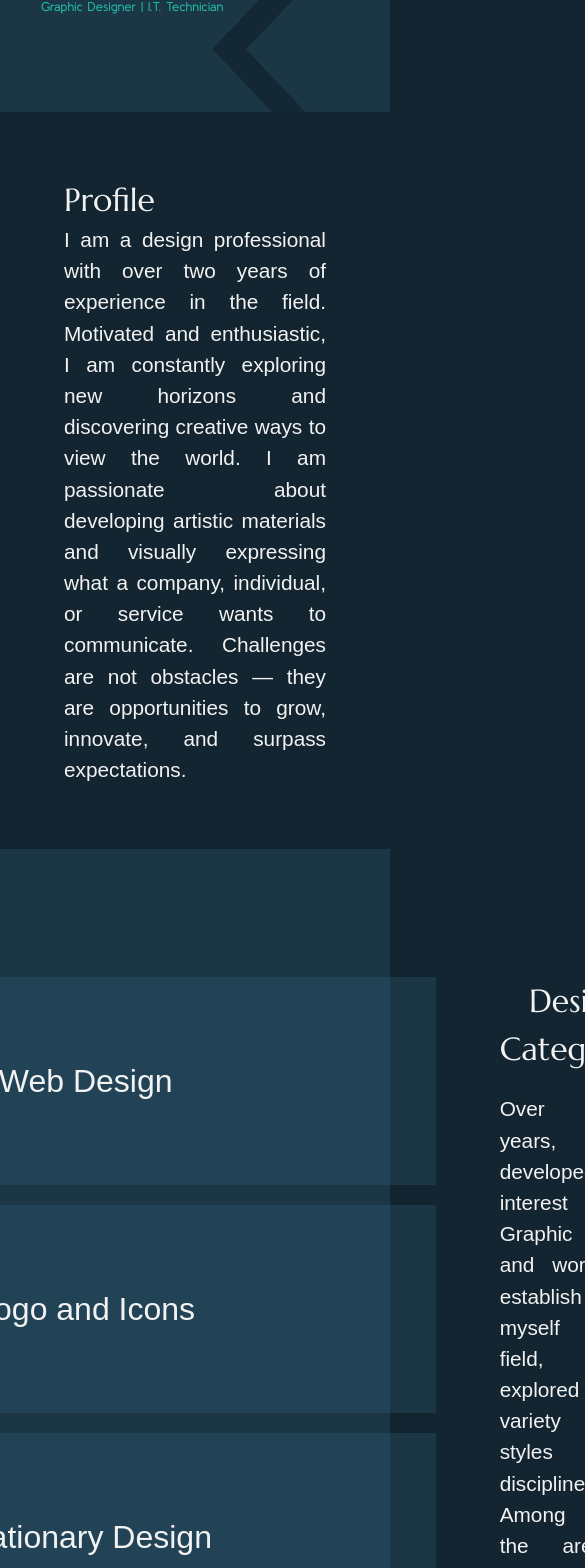
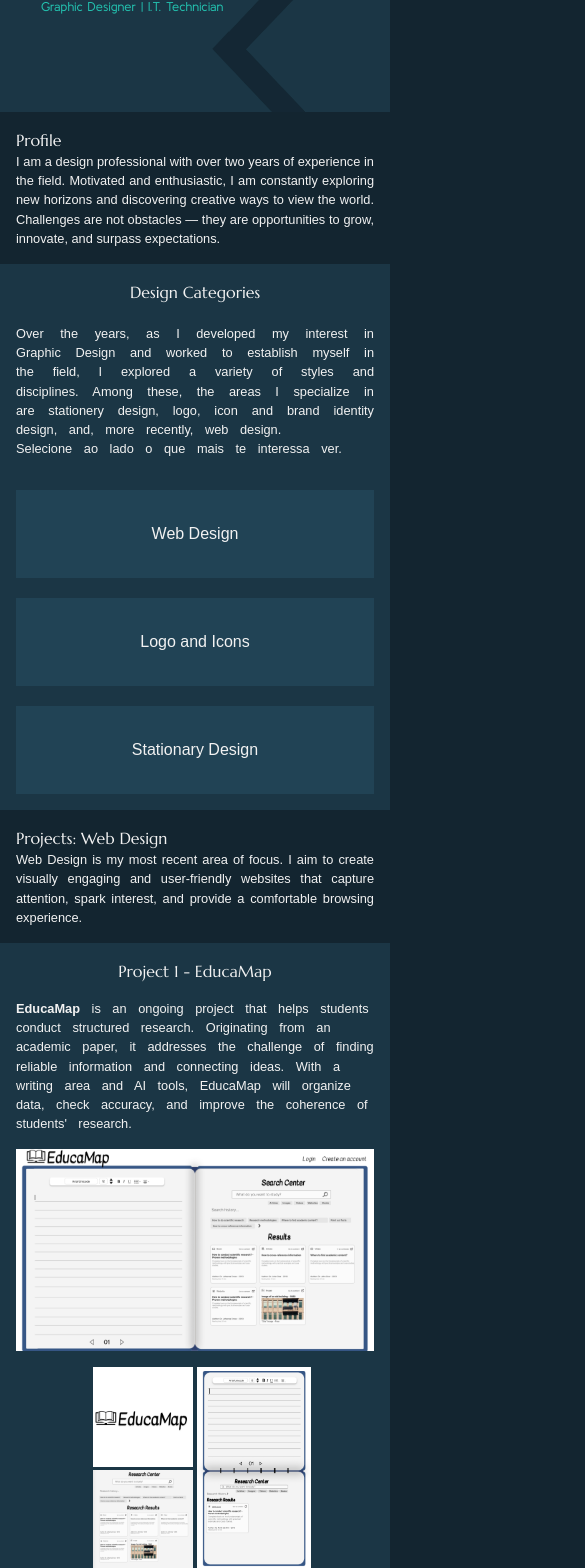
Before and after one commit to MW-Limah/graphicdesign-portifolio, a Next.js app: page / in a window 390 px wide. Shown: the part 238-1806 px from the top of the page, 585 px wide, since content can reach past the window. Built offline with nearby package versions, Linux system fonts and the light colour scheme; a web font is replaced by a local one.

Commit message:
Medias query para celulares

```diff
--- a/src/app/Category/Category.module.css
+++ b/src/app/Category/Category.module.css
@@ -10,7 +10,8 @@
   display: flex;
   flex-direction: column;
   gap: 20px;
-  min-width: 700px;
+  width: 100%;
+  max-width: 700px;
 }
 
 .cards button {
@@ -49,3 +50,36 @@
   text-align: justify;
   word-spacing: 8px;
 }
+/* --- Mobile --- */
+@media (max-width: 768px) {
+  .container {
+    padding: var(--padding-section-query);
+    flex-direction: column-reverse;
+    align-items: center; /* centraliza no mobile */
+  }
+
+  .cards {
+    width: 100%; /* ocupa a tela */
+    max-width: 400px; /* limite menor no mobile */
+  }
+
+  .cards button {
+    padding: 2rem;
+    font-size: 12pt;
+  }
+
+  .texts {
+    margin-left: 0; /* tira deslocamento lateral */
+    margin-bottom: 2rem;
+  }
+
+  .texts h2 {
+    font-size: var(--font-size-titulo-query);
+    text-align: center;
+  }
+
+  .texts p {
+    font-size: var(--font-size-subtitle-query);
+    text-align: justify;
+  }
+}
--- a/src/app/Contents/LogoAndIcons/LogoAndIcons.module.css
+++ b/src/app/Contents/LogoAndIcons/LogoAndIcons.module.css
@@ -120,3 +120,105 @@
 .ongoing {
   width: 100%;
 }
+
+@media (max-width: 768px) {
+  .presentation {
+    padding: var(--padding-section-query);
+  }
+
+  .presentation h1 {
+    font-size: var(--font-size-titulo-query);
+    text-align: center;
+  }
+
+  .presentation p {
+    font-size: var(--font-size-subtitle-query);
+    text-align: justify;
+  }
+
+  .projects {
+    gap: 2rem;
+  }
+
+  .project {
+    flex-direction: column; /* força texto + grid em coluna */
+    align-items: center;
+    justify-content: center;
+    padding: var(--padding-section-query);
+  }
+
+  .leftside {
+    order: 1; /* texto primeiro */
+    text-align: center;
+  }
+
+  .leftside h2 {
+    font-size: var(--font-size-titulo-query);
+    text-align: left;
+  }
+
+  .leftside p {
+    font-size: var(--font-size-subtitle-query);
+    text-align: left;
+  }
+
+  .rightside {
+    order: 2; /* grid vem depois */
+    width: 100%;
+    display: flex;
+    justify-content: center;
+    margin-bottom: 0;
+  }
+
+  .grid {
+    grid-template-columns: 85px 85px 85px; /* reduz o tamanho dos cards */
+    grid-template-rows: 85px 85px 85px;
+    gap: 0rem;
+    margin-bottom: 0;
+  }
+
+  .grid2 {
+    grid-template-columns: 100px 100px 100px;
+    grid-template-rows: 100px 100px 100px;
+    gap: 0rem;
+    margin-bottom: 0;
+  }
+
+  .item1,
+  .item2,
+  .item3,
+  .item4,
+  .item5,
+  .item6,
+  .item7,
+  .item8,
+  .item9 {
+    width: 80px;
+    height: 80px;
+  }
+
+  .item1 img,
+  .item2 img,
+  .item3 img,
+  .item4 img,
+  .item5 img,
+  .item6 img,
+  .item7 img,
+  .item8 img,
+  .item9 img {
+    width: 70%;
+    height: 70%;
+    object-fit: contain;
+  }
+
+  .portrait {
+    width: 100px;
+    height: auto;
+    aspect-ratio: 9/16;
+    margin-left: 0;
+  }
+
+  .ongoing {
+    width: 100%;
+  }
+}
--- a/src/app/Contents/Stationary/Stationary.module.css
+++ b/src/app/Contents/Stationary/Stationary.module.css
@@ -132,3 +132,85 @@
   width: 100%;
   height: 100%;
 }
+@media (max-width: 768px) {
+  .presentation {
+    padding: var(--padding-section-query);
+  }
+
+  .presentation h1 {
+    font-size: var(--font-size-titulo-query);
+    text-align: center;
+  }
+
+  .presentation p {
+    font-size: var(--font-size-subtitle-query);
+    text-align: justify;
+  }
+
+  .projects {
+    gap: 2rem;
+  }
+
+  .project {
+    padding: var(--padding-section-query);
+    flex-direction: column; /* força texto + imagem + grid em coluna */
+    align-items: center;
+    justify-content: center;
+  }
+
+  .leftside {
+    order: 1; /* texto primeiro */
+    text-align: center;
+  }
+
+  .leftside h2 {
+    font-size: var(--font-size-titulo-query);
+    text-align: left;
+  }
+
+  .leftside p {
+    text-align: left;
+    font-size: var(--font-size-subtitle-query);
+  }
+
+  .rightside {
+    order: 2; /* grid / imagens depois */
+    margin-bottom: 0; /* sem espaçamento extra */
+    width: 100%;
+    display: flex;
+    justify-content: center;
+  }
+
+  .grid,
+  .grid2 {
+    grid-template-columns: 120px 120px; /* reduz tamanho das cards */
+    grid-template-rows: 120px 120px;
+    gap: 0.5rem;
+    margin-bottom: 0; /* remove espaço extra */
+  }
+
+  .item1,
+  .item2,
+  .item3,
+  .item4 {
+    width: 220px;
+    height: 120px;
+    margin-top: 0; /* remove espaçamento extra */
+  }
+
+  .portrait {
+    width: 150px;
+    aspect-ratio: 9/16;
+    margin-left: 0;
+  }
+
+  .portrait img,
+  .item1 img,
+  .item2 img,
+  .item3 img,
+  .item4 img {
+    width: 100%;
+    height: 100%;
+    object-fit: contain;
+  }
+}
--- a/src/app/Contents/WebDesign/WebDesign.module.css
+++ b/src/app/Contents/WebDesign/WebDesign.module.css
@@ -139,3 +139,89 @@
   width: 100%;
   height: 100%;
 }
+
+@media (max-width: 768px) {
+  .presentation {
+    padding: var(--padding-section-query);
+  }
+
+  .presentation h1 {
+    font-size: var(--font-size-titulo-query);
+  }
+
+  .presentation p {
+    font-size: var(--font-size-subtitle-query);
+  }
+
+  .projects {
+    gap: 2rem;
+  }
+
+  .project {
+    padding: var(--padding-section-query);
+    flex-direction: column; /* força texto + imagem + grid em coluna */
+    align-items: center;
+    justify-content: center;
+  }
+
+  .leftside {
+    order: 1; /* texto primeiro */
+    text-align: center;
+  }
+
+  .leftside h2 {
+    font-size: var(--font-size-titulo-query);
+    text-align: left;
+  }
+
+  .leftside p {
+    text-align: left;
+    font-size: var(--font-size-subtitle-query);
+  }
+
+  .imglands {
+    order: 2; /* imagem logo abaixo do texto */
+    margin-bottom: 1rem; /* só espaçamento vertical simples */
+    aspect-ratio: 16/9; /* deixa altura natural */
+    object-fit: cover;
+  }
+
+  .rightside {
+    order: 3; /* grid vem por último */
+    margin-bottom: 0; /* sem espaçamento extra */
+  }
+
+  .grid {
+    grid-template-columns: 100px 100px;
+    grid-template-rows: 100px 100px;
+    gap: 0.2rem;
+    margin-bottom: 0; /* remove espaço extra */
+  }
+
+  .grid2 {
+    grid-template-columns: 100px 100px;
+    grid-template-rows: 100px 100px;
+    gap: 0.2rem;
+    margin-bottom: 0; /* remove espaço extra */
+  }
+
+  .item1,
+  .item2,
+  .item3,
+  .item4 {
+    width: 100px;
+    height: 100px;
+  }
+
+  .portrait {
+    width: 114px;
+    aspect-ratio: 9/16;
+    margin-left: 0;
+  }
+
+  .portrait img {
+    object-fit: contain;
+    width: 100%;
+    height: 100%;
+  }
+}
--- a/src/app/Footer/Footer.module.css
+++ b/src/app/Footer/Footer.module.css
@@ -39,3 +39,39 @@
   font-size: var(--font-size-subtitle);
   margin-top: 1rem;
 }
+
+@media (max-width: 768px) {
+  .footer {
+    padding: var(--padding-section-query);
+    text-align: left; /* centraliza tudo */
+    flex-direction: column;
+  }
+
+  .footer h2 {
+    font-size: var(--font-size-titulo-query);
+  }
+
+  .footer p {
+    font-size: var(--font-size-subtitle-query);
+  }
+
+  .icons img {
+    width: 28px !important;
+    height: 28px !important;
+  }
+  .icons ul {
+    flex-direction: row;
+    gap: 1rem; /* menos espaço entre ícones */
+    margin-top: 2rem; /* reduz espaço acima dos ícones */
+  }
+
+  .linha {
+    margin-top: 1rem; /* reduz espaço antes da linha */
+    height: 10px; /* altura menor */
+  }
+
+  .rights {
+    font-size: var(--font-size-subtitle-query);
+    margin-top: 0.5rem;
+  }
+}
--- a/src/app/Navbar/Navbar.module.css
+++ b/src/app/Navbar/Navbar.module.css
@@ -19,3 +19,9 @@
 .active {
   color: var(--highlighted-color);
 }
+
+@media (max-width: 768px) {
+  .navbar {
+    font-size: 12pt;
+  }
+}
--- a/src/app/On_going/On_going.module.css
+++ b/src/app/On_going/On_going.module.css
@@ -13,6 +13,12 @@
   animation: bouncing 5s infinite;
 }
 
+@media (max-width: 768px) {
+  .ongoing h1 {
+    font-size: var(--font-size-titulo-query);
+  }
+}
+
 @keyframes bouncing {
   0% {
     transform: scale(1);
--- a/src/app/globals.css
+++ b/src/app/globals.css
@@ -15,6 +15,11 @@
   --padding-section: 4rem 4rem 4rem 4rem;
   --font-size-titulo: 2rem;
   --font-size-subtitle: 1.3rem;
+
+  /* para celular */
+  --padding-section-query: 1rem 1rem 1rem 1rem;
+  --font-size-titulo-query: 1rem;
+  --font-size-subtitle-query: 0.8rem;
 }
 
 body {
--- a/src/app/page.js
+++ b/src/app/page.js
@@ -88,11 +88,9 @@
           <p className={styles.paragraph}>
             I am a design professional with over two years of experience in the
             field. Motivated and enthusiastic, I am constantly exploring new
-            horizons and discovering creative ways to view the world. I am
-            passionate about developing artistic materials and visually
-            expressing what a company, individual, or service wants to
-            communicate. Challenges are not obstacles — they are opportunities
-            to grow, innovate, and surpass expectations.
+            horizons and discovering creative ways to view the world. Challenges
+            are not obstacles — they are opportunities to grow, innovate, and
+            surpass expectations.
           </p>
         </section>
 
--- a/src/app/page.module.css
+++ b/src/app/page.module.css
@@ -17,3 +17,18 @@
   min-height: 400px; /* garante espaço */
   overflow: hidden; /* corta conteúdo durante movimento */
 }
+
+@media (max-width: 768px) {
+  .section {
+    padding: var(--padding-section-query);
+  }
+  .titulo {
+    font-size: var(--font-size-titulo-query);
+    font-family: var(--font-title);
+  }
+
+  .paragraph {
+    font-size: var(--font-size-subtitle-query);
+    text-align: justify;
+  }
+}
```
